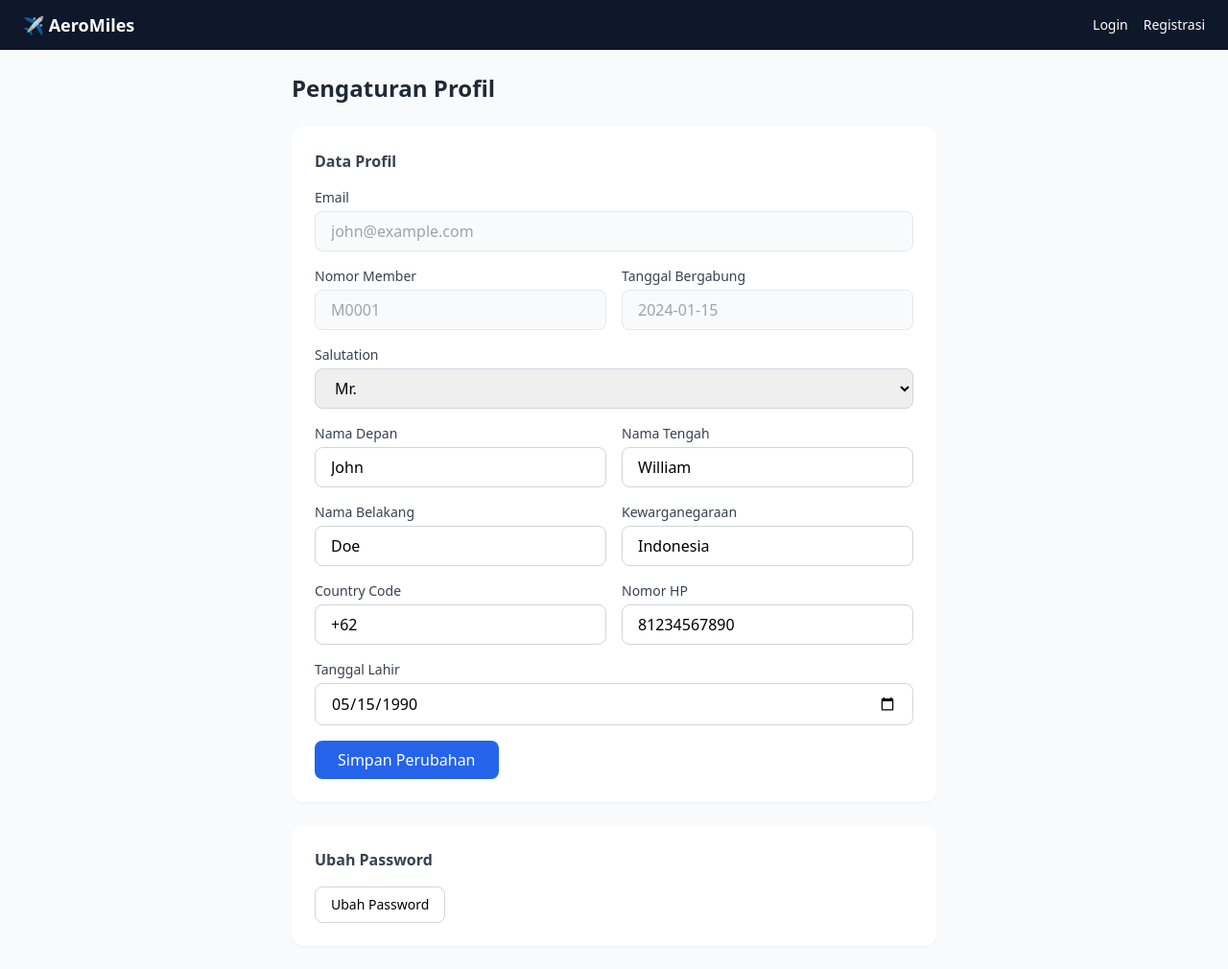
After one commit to Basdat-DubaiCiwiKuki/AeroMiles-Dubai, a Django app: template templates/profil.html in a window 1280 px wide. The commit adds this page. Shown: the whole page at 96% size. Run offline with Django 5.2, Linux system fonts and the light colour scheme; the template is opened without the code that fills it, so the values that code supplies are empty; some libraries are stand-ins or nearby versions.

Commit message:
feat: add pengaturan profil page

```diff
--- a/main/urls.py
+++ b/main/urls.py
@@ -6,4 +6,5 @@ urlpatterns = [
     path('dashboard/', views.dashboard, name='dashboard'),
     path('identitas/', views.identitas, name='identitas'),
     path('register/', views.register, name='register'),
+    path('profil/', views.profil, name='profil'),
 ]
--- a/templates/base.html
+++ b/templates/base.html
@@ -23,7 +23,7 @@
                 <a href="#" class="hover:text-blue-400">Redeem Hadiah</a>
                 <a href="#" class="hover:text-blue-400">Beli Package</a>
                 <a href="#" class="hover:text-blue-400">Info Tier</a>
-                <a href="#" class="hover:text-blue-400">Pengaturan Profil</a>
+                <a href="/profil/" class="hover:text-blue-400">Pengaturan Profil</a>
                 <a href="/" class="text-red-400 hover:text-red-300">Logout</a>
             {% elif role == 'staf' %}
                 <a href="/dashboard" class="hover:text-blue-400">Dashboard</a>
@@ -32,7 +32,7 @@
                 <a href="#" class="hover:text-blue-400">Kelola Hadiah & Penyedia</a>
                 <a href="#" class="hover:text-blue-400">Kelola Mitra</a>
                 <a href="#" class="hover:text-blue-400">Laporan Transaksi</a>
-                <a href="#" class="hover:text-blue-400">Pengaturan Profil</a>
+                <a href="/profil/" class="hover:text-blue-400">Pengaturan Profil</a>
                 <a href="/" class="text-red-400 hover:text-red-300">Logout</a>
             {% else %}
                 <a href="/" class="hover:text-blue-400">Login</a>
--- /dev/null
+++ b/templates/profil.html
@@ -0,0 +1,157 @@
+{% extends 'base.html' %}
+
+{% block content %}
+<div class="max-w-2xl mx-auto">
+
+    <!-- Notifikasi -->
+    <div id="notif" class="hidden mb-4 px-4 py-3 rounded-lg text-sm text-white"></div>
+    <h1 class="text-2xl font-bold text-gray-800 mb-6">Pengaturan Profil</h1>
+
+    <!-- Data Profil -->
+    <div class="bg-white rounded-xl shadow-sm p-6 mb-6">
+        <h2 class="font-semibold text-gray-700 mb-4">Data Profil</h2>
+        <div class="grid gap-4">
+
+            <div>
+                <label class="block text-sm font-medium text-gray-700 mb-1">Email</label>
+                <input type="email" value="john@example.com" disabled
+                    class="w-full border border-gray-200 rounded-lg px-4 py-2 bg-gray-50 text-gray-400 cursor-not-allowed">
+            </div>
+
+            <!-- Khusus Member -->
+            <div class="grid grid-cols-2 gap-4">
+                <div>
+                    <label class="block text-sm font-medium text-gray-700 mb-1">Nomor Member</label>
+                    <input type="text" value="M0001" disabled
+                        class="w-full border border-gray-200 rounded-lg px-4 py-2 bg-gray-50 text-gray-400 cursor-not-allowed">
+                </div>
+                <div>
+                    <label class="block text-sm font-medium text-gray-700 mb-1">Tanggal Bergabung</label>
+                    <input type="text" value="2024-01-15" disabled
+                        class="w-full border border-gray-200 rounded-lg px-4 py-2 bg-gray-50 text-gray-400 cursor-not-allowed">
+                </div>
+            </div>
+
+            <div>
+                <label class="block text-sm font-medium text-gray-700 mb-1">Salutation</label>
+                <select class="w-full border border-gray-300 rounded-lg px-4 py-2 focus:outline-none focus:ring-2 focus:ring-blue-500">
+                    <option>Mr.</option>
+                    <option>Mrs.</option>
+                    <option>Ms.</option>
+                    <option>Dr.</option>
+                </select>
+            </div>
+
+            <div class="grid grid-cols-2 gap-4">
+                <div>
+                    <label class="block text-sm font-medium text-gray-700 mb-1">Nama Depan</label>
+                    <input type="text" value="John"
+                        class="w-full border border-gray-300 rounded-lg px-4 py-2 focus:outline-none focus:ring-2 focus:ring-blue-500">
+                </div>
+                <div>
+                    <label class="block text-sm font-medium text-gray-700 mb-1">Nama Tengah</label>
+                    <input type="text" value="William"
+                        class="w-full border border-gray-300 rounded-lg px-4 py-2 focus:outline-none focus:ring-2 focus:ring-blue-500">
+                </div>
+            </div>
+
+            <div class="grid grid-cols-2 gap-4">
+                <div>
+                    <label class="block text-sm font-medium text-gray-700 mb-1">Nama Belakang</label>
+                    <input type="text" value="Doe"
+                        class="w-full border border-gray-300 rounded-lg px-4 py-2 focus:outline-none focus:ring-2 focus:ring-blue-500">
+                </div>
+                <div>
+                    <label class="block text-sm font-medium text-gray-700 mb-1">Kewarganegaraan</label>
+                    <input type="text" value="Indonesia"
+                        class="w-full border border-gray-300 rounded-lg px-4 py-2 focus:outline-none focus:ring-2 focus:ring-blue-500">
+                </div>
+            </div>
+
+            <div class="grid grid-cols-2 gap-4">
+                <div>
+                    <label class="block text-sm font-medium text-gray-700 mb-1">Country Code</label>
+                    <input type="text" value="+62"
+                        class="w-full border border-gray-300 rounded-lg px-4 py-2 focus:outline-none focus:ring-2 focus:ring-blue-500">
+                </div>
+                <div>
+                    <label class="block text-sm font-medium text-gray-700 mb-1">Nomor HP</label>
+                    <input type="text" value="81234567890"
+                        class="w-full border border-gray-300 rounded-lg px-4 py-2 focus:outline-none focus:ring-2 focus:ring-blue-500">
+                </div>
+            </div>
+
+            <div>
+                <label class="block text-sm font-medium text-gray-700 mb-1">Tanggal Lahir</label>
+                <input type="date" value="1990-05-15"
+                    class="w-full border border-gray-300 rounded-lg px-4 py-2 focus:outline-none focus:ring-2 focus:ring-blue-500">
+            </div>
+
+            <button class="bg-blue-600 text-white px-6 py-2 rounded-lg hover:bg-blue-700 transition w-fit">
+                Simpan Perubahan
+            </button>
+        </div>
+    </div>
+
+    <!-- Ubah Password -->
+    <div class="bg-white rounded-xl shadow-sm p-6">
+        <h2 class="font-semibold text-gray-700 mb-4">Ubah Password</h2>
+        <button onclick="openModal('modal-password')"
+            class="border border-gray-300 px-4 py-2 rounded-lg text-sm hover:bg-gray-50 transition">
+            Ubah Password
+        </button>
+    </div>
+
+</div>
+
+<!-- Modal Ubah Password -->
+<div id="modal-password" class="hidden fixed inset-0 bg-black bg-opacity-50 flex items-center justify-center z-50">
+    <div class="bg-white rounded-xl p-6 w-full max-w-md">
+        <div class="flex justify-between items-center mb-4">
+            <h2 class="font-semibold text-gray-800">Ubah Password</h2>
+            <button onclick="closeModal('modal-password')" class="text-gray-400 hover:text-gray-600">✕</button>
+        </div>
+        <div class="grid gap-4">
+            <div>
+                <label class="block text-sm font-medium text-gray-700 mb-1">Password Lama</label>
+                <input type="password"
+                    class="w-full border border-gray-300 rounded-lg px-4 py-2 focus:outline-none focus:ring-2 focus:ring-blue-500">
+            </div>
+            <div>
+                <label class="block text-sm font-medium text-gray-700 mb-1">Password Baru</label>
+                <input type="password"
+                    class="w-full border border-gray-300 rounded-lg px-4 py-2 focus:outline-none focus:ring-2 focus:ring-blue-500">
+            </div>
+            <div>
+                <label class="block text-sm font-medium text-gray-700 mb-1">Konfirmasi Password Baru</label>
+                <input type="password"
+                    class="w-full border border-gray-300 rounded-lg px-4 py-2 focus:outline-none focus:ring-2 focus:ring-blue-500">
+            </div>
+            <button class="w-full bg-[#0f172a] text-white py-2 rounded-lg hover:bg-[#1e293b] transition">
+                Simpan
+            </button>
+        </div>
+    </div>
+</div>
+
+<script>
+    function openModal(id) {
+        document.getElementById(id).classList.remove('hidden');
+    }
+    function closeModal(id) {
+        document.getElementById(id).classList.add('hidden');
+    }
+
+    function showNotif(pesan, warna) {
+        const notif = document.getElementById('notif');
+        notif.textContent = pesan;
+        notif.className = `mb-4 px-4 py-3 rounded-lg text-sm text-white bg-${warna}-500`;
+        notif.classList.remove('hidden');
+        setTimeout(() => notif.classList.add('hidden'), 3000);
+    }
+
+    document.querySelector('button.bg-blue-600').addEventListener('click', function() {
+        showNotif('Perubahan berhasil disimpan!', 'green');
+    });
+    </script>
+{% endblock %}
```
Also changed, not shown: main/views.py (+7 -1 lines).
